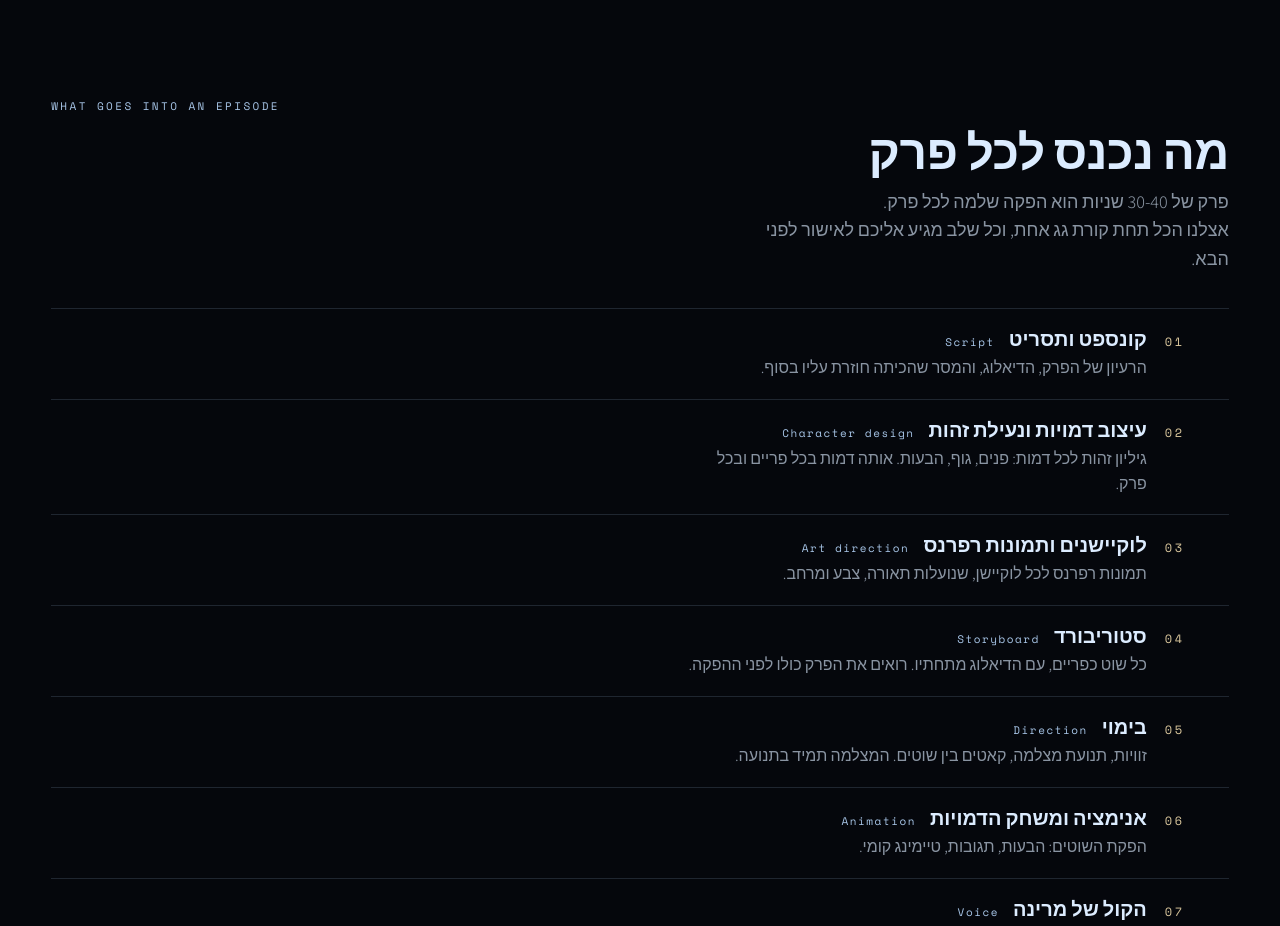
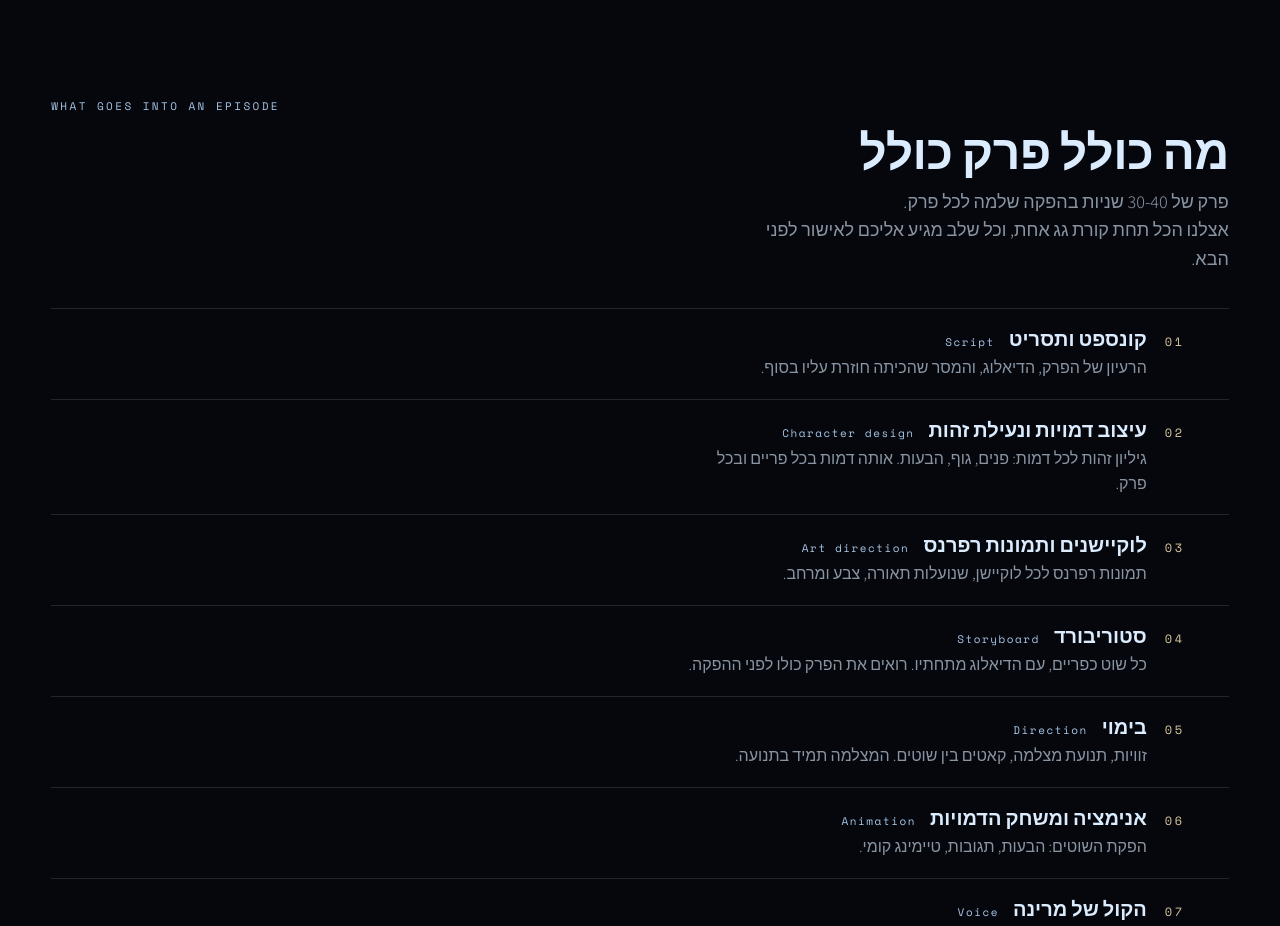
Before and after one commit to moonaaistudio-ops/moona-studio-site, a website: page marina/quote/index.html in a window 1280 px wide. Shown: the part 840-1766 px from the top of the page. Drawn offline with nearby package versions, Linux system fonts and the light colour scheme; no server answers.

Commit message:
marina/quote: section heading and intro copy
Co-Authored-By: Claude Opus 5 <noreply@anthropic.com>
Claude-Session: https://claude.ai/code/session_01Whypyt2oZRmW8mEEUdXToY

```diff
--- a/marina/quote/index.html
+++ b/marina/quote/index.html
@@ -259,7 +259,7 @@ section:first-of-type{border-top:0}
 
 <section class="inc">
   <div class="wrap">
-    <div class="sec-h"><span class="eyebrow">What goes into an episode</span><h2>מה נכנס לכל פרק</h2><p>פרק של 30-40 שניות הוא הפקה שלמה לכל פרק.<br>אצלנו הכל תחת קורת גג אחת, וכל שלב מגיע אליכם לאישור לפני הבא.</p></div>
+    <div class="sec-h"><span class="eyebrow">What goes into an episode</span><h2>מה כולל פרק כולל</h2><p>פרק של 30-40 שניות בהפקה שלמה לכל פרק.<br>אצלנו הכל תחת קורת גג אחת, וכל שלב מגיע אליכם לאישור לפני הבא.</p></div>
     <div class="list">
       <div class="it"><span class="n">01</span><div><div class="ttl"><h3>קונספט ותסריט</h3><span class="role">Script</span></div><p>הרעיון של הפרק, הדיאלוג, והמסר שהכיתה חוזרת עליו בסוף.</p></div></div>
       <div class="it"><span class="n">02</span><div><div class="ttl"><h3>עיצוב דמויות ונעילת זהות</h3><span class="role">Character design</span></div><p>גיליון זהות לכל דמות: פנים, גוף, הבעות. אותה דמות בכל פריים ובכל פרק.</p></div></div>
```
